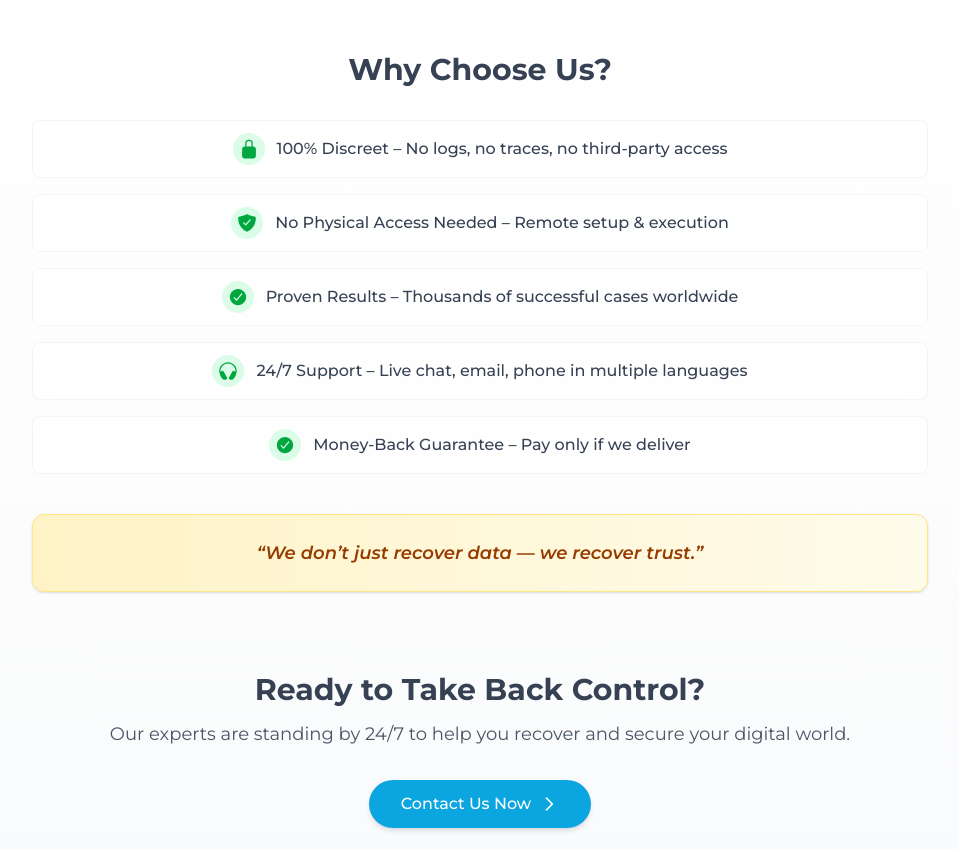
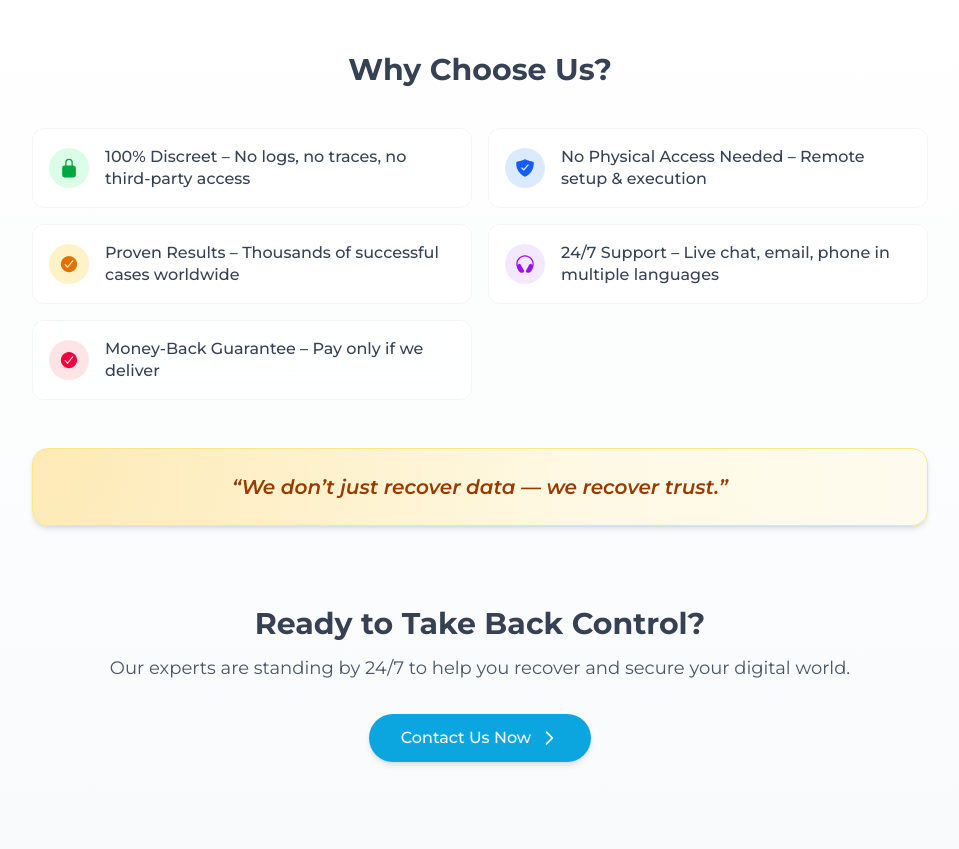
Before and after one commit to LifeofPaks/trevor-tech, a React (Vite) app: page / in a window 1280 px wide. Shown: the part 1820-2669 px from the top of the page, without its empty margins (160-1119 px from the left). Built offline with nearby package versions, Linux system fonts and the light colour scheme; a web font is replaced by a local one.

Commit message:
updated about section

```diff
--- a/src/components/about/About.jsx
+++ b/src/components/about/About.jsx
@@ -168,31 +168,49 @@ const About = () => {
             })}
           </div>
         </div>
-
         {/* Why Choose Us */}
         <div className="max-w-4xl !mx-auto text-center">
-          <h2 className="text-2xl sm:text-3xl font-bold text-gray-700 !mb-8">
+          <h2 className="text-2xl sm:text-3xl font-bold text-gray-700 !mb-10">
             Why Choose Us?
           </h2>
-          <ul className="!space-y-4 text-left sm:text-center">
-            {whyChooseUs.map((item, index) => (
+
+          <ul className="grid sm:grid-cols-2 gap-4 text-left">
+            {whyChooseUs.map((item, index) => {
+              // Different icon colors for better visual rhythm
+              const colors = [
+                "bg-green-100 text-green-600",
+                "bg-blue-100 text-blue-600",
+                "bg-amber-100 text-amber-600",
+                "bg-purple-100 text-purple-600",
+                "bg-rose-100 text-rose-600",
+              ];
+              const color = colors[index % colors.length];
+
+              return (
                 <li
                   key={index}
-                className="flex sm:justify-center items-center gap-3 bg-white/60 backdrop-blur-md rounded-lg !px-4 !py-3 border border-gray-100 hover:bg-amber-50 transition-all"
+                  className="flex items-center gap-4 bg-white/70 backdrop-blur-md rounded-xl border border-gray-100 hover:border-amber-200 hover:shadow-md transition-all duration-300 !p-4 min-h-[80px]"
                 >
-                <div className="flex items-center justify-center w-8 h-8 bg-green-100 rounded-full text-green-600">
+                  {/* Icon Circle */}
+                  <div
+                    className={`flex items-center justify-center w-10 h-10 rounded-full flex-shrink-0 ${color} transition-all duration-300`}
+                  >
                     {item.icon}
                   </div>
-                <p className="text-sm sm:text-base text-gray-700 font-medium">
+
+                  {/* Text */}
+                  <p className="text-sm sm:text-base text-gray-700 font-medium leading-snug">
                     {item.text}
                   </p>
                 </li>
-            ))}
+              );
+            })}
           </ul>
 
           {/* Quote */}
-          <div className="!mt-10 !p-6 bg-gradient-to-r from-amber-100 to-amber-50 rounded-xl shadow-sm border border-amber-200">
-            <p className="text-lg font-semibold text-amber-800 italic text-center">
+          <div className="!mt-12 relative overflow-hidden rounded-2xl bg-gradient-to-r from-amber-100/80 to-amber-50/80 shadow-md border border-amber-200">
+            <div className="absolute inset-0 bg-[radial-gradient(circle_at_top_left,rgba(255,200,100,0.25),transparent_60%)]" />
+            <p className="relative text-lg sm:text-xl font-semibold text-amber-800 italic text-center !py-6 !px-4">
               “We don’t just recover data — we recover trust.”
             </p>
           </div>
```
Lines whose indentation alone changed are shown as unchanged.
